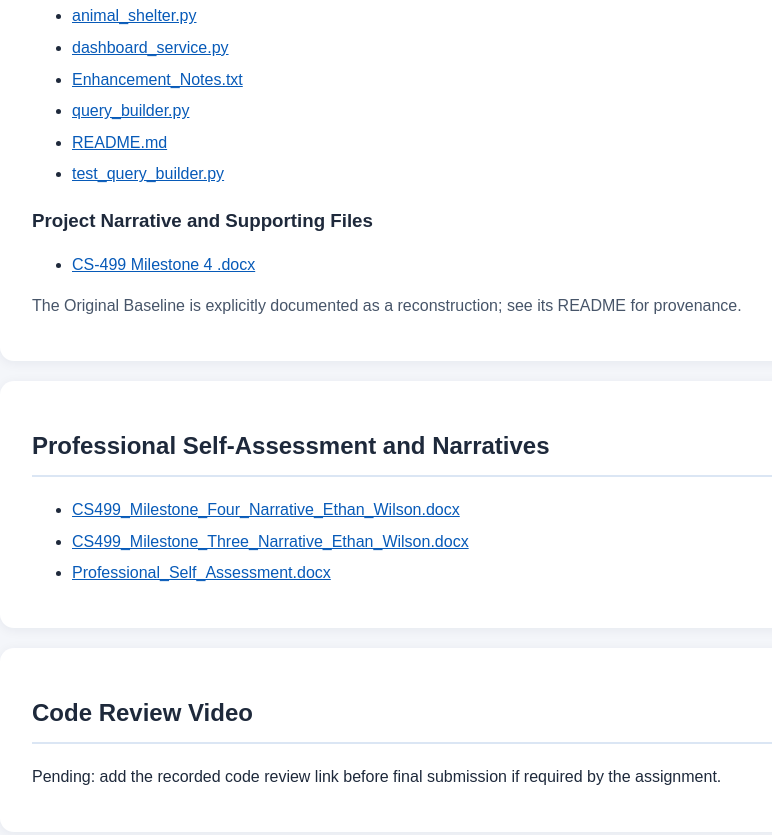
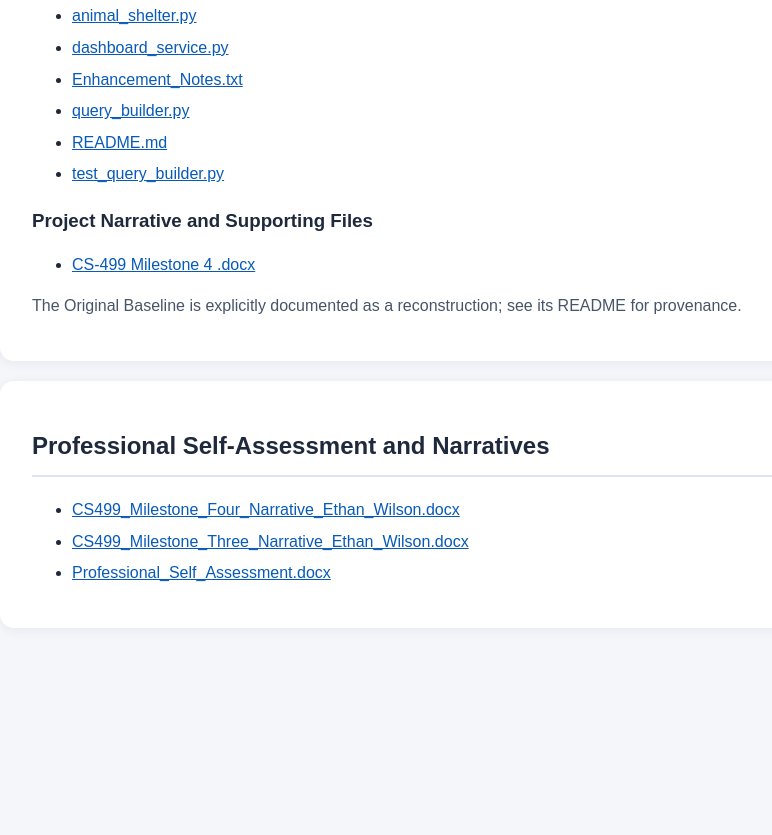
Before and after one commit to EWilson2003/EthanWilson-ePortfolio, a plain HTML site: page index.html in a window 1280 px wide. Shown: the part 2127-2962 px from the top of the page, without its empty margins (150-922 px from the left). After the commit the page ends 2790 px from the top, so only its background shows below. Drawn offline with Linux system fonts and the light colour scheme.

Commit message:
Removing Section
Remove pending note for code review video.

```diff
--- a/index.html
+++ b/index.html
@@ -61,4 +61,3 @@
 <li><a href="documents/CS499_Milestone_Four_Narrative_Ethan_Wilson.docx">CS499_Milestone_Four_Narrative_Ethan_Wilson.docx</a></li>
 <li><a href="documents/CS499_Milestone_Three_Narrative_Ethan_Wilson.docx">CS499_Milestone_Three_Narrative_Ethan_Wilson.docx</a></li>
 <li><a href="documents/Professional_Self_Assessment.docx">Professional_Self_Assessment.docx</a></li>
-</ul></section><section><h2>Code Review Video</h2><p>Pending: add the recorded code review link before final submission if required by the assignment.</p></section></main></body></html>
```
